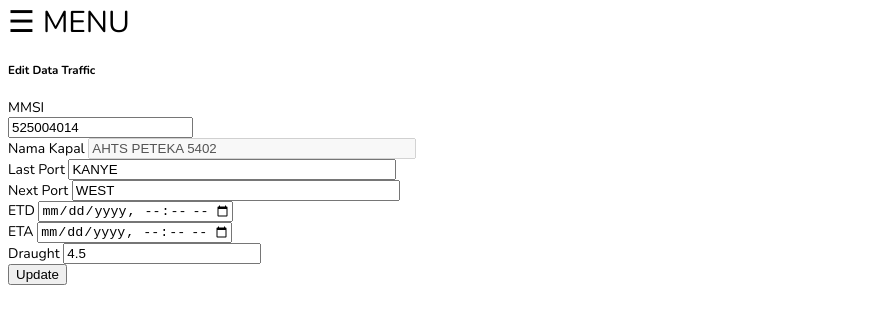
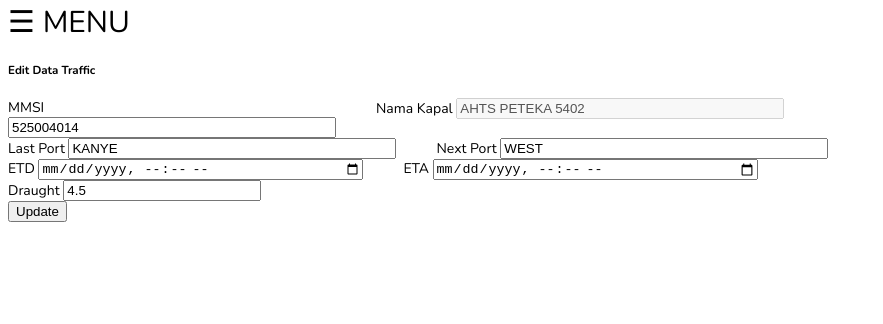
Before and after one commit to reqwised/KP, a PHP site: page /edit.php?Traffic_ID=23 in a window 1280 px wide. Shown: the part 69-393 px from the top of the page, without its empty margins (0-883 px from the left). Run offline with PHP 8.4, Linux system fonts and the light colour scheme; a user stored in the database is signed in; data comes from the database, SQL or seed files in the repository.

Commit message:
rapiin add sama edit

```diff
--- a/edit.php
+++ b/edit.php
@@ -41,10 +41,11 @@
                 <div class="card-body">
                     <h5 class="card-title fw-bolder mb-3">Edit Data Traffic</h5>
                     <form action="edit.php" method="post" name="update_traffic">
-                        <div class="mb-3"> <!-- NEED ERROR HANDLING -->
+                        <div style="display:flex; align-items:flex-start;">
+                            <div class="mb-3">
                                 <label for="MMSI" class="form-label">MMSI</label>
                                 <div class="col-md-3">
-                                <input id="MMSI" name="MMSI" type="number" list="list_MMSI" class="form-control" onkeyup="GetDetail(this.value)" value=<?php echo $MMSI_get; ?> required>
+                                    <input id="MMSI" name="MMSI" type="number" list="list_MMSI" style="width:320px" class="form-control" onkeyup="GetDetail(this.value)" value=<?php echo $MMSI_get; ?> required>
                                     <datalist id="list_MMSI">
                                         <?php $result = mysqli_query($mysqli, "SELECT * FROM kapal");
                                         while($MMSI = mysqli_fetch_array($result)){
@@ -54,29 +55,40 @@
                                 </div>
                             </div>
 
+                            <div style="padding: 0px 20px 0px;"></div>
+
                             <div class="mb-3">
                                 <label for="Nama_kapal" class="form-label">Nama Kapal</label>
                                 <input type="text" readonly class="form-control"id="Nama_kapal" disabled="disabled" name="Nama_kapal" style="width:320px" required value="<?php echo $vesselName; ?>">
                             </div>
+                        </div>
 
+                        <div style="display:flex; align-items:flex-start;">
                             <div class="mb-3">
                                 <label for="Last_port" class="form-label">Last Port</label>
-                            <input type="text" class="form-control" name="Last_port" style="width:320px"  value=<?php echo $Last_port_get; ?> required>
+                                <input type="text" class="form-control" name="Last_port" style="width:320px"  value="<?php echo $Last_port_get; ?>" required>
                             </div>
+
+                            <div style="padding: 0px 20px 0px;"></div>
 
                             <div class="mb-3">
                                 <label for="Next_port" class="form-label">Next Port</label>
-                            <input type="text" class="form-control" name="Next_port" style="width:320px"  value=<?php echo $Next_port_get; ?> required>
+                                <input type="text" class="form-control" name="Next_port" style="width:320px"  value="<?php echo $Next_port_get; ?>" required>
+                            </div>
                         </div>
 
+                        <div style="display:flex; align-items:flex-start;">
                             <div class="mb-3">
                                 <label for="ETD" class="form-label">ETD</label>
-                            <input type="datetime-local" class="form-control" name="ETD" style="width:190px"  value=<?php echo $ETD_get; ?> required>
+                                <input type="datetime-local" class="form-control" name="ETD" style="width:320px"  value=<?php echo $ETD_get; ?> required>
                             </div>
+
+                            <div style="padding: 0px 20px 0px;"></div>
 
                             <div class="mb-3">
                                 <label for="ETA" class="form-label">ETA</label>
-                            <input type="datetime-local" class="form-control"name="ETA" style="width:190px" value=<?php echo $ETA_get; ?> required>
+                                <input type="datetime-local" class="form-control"name="ETA" style="width:320px" value=<?php echo $ETA_get; ?> required>
+                            </div>
                         </div>
 
                         <div class="mb-3">
```
Also changed, not shown: add.php (+15 -3 lines), addKapal.php (+35 -17 lines), editKapal.php (+35 -17 lines). Lines whose indentation alone changed are shown as unchanged.
